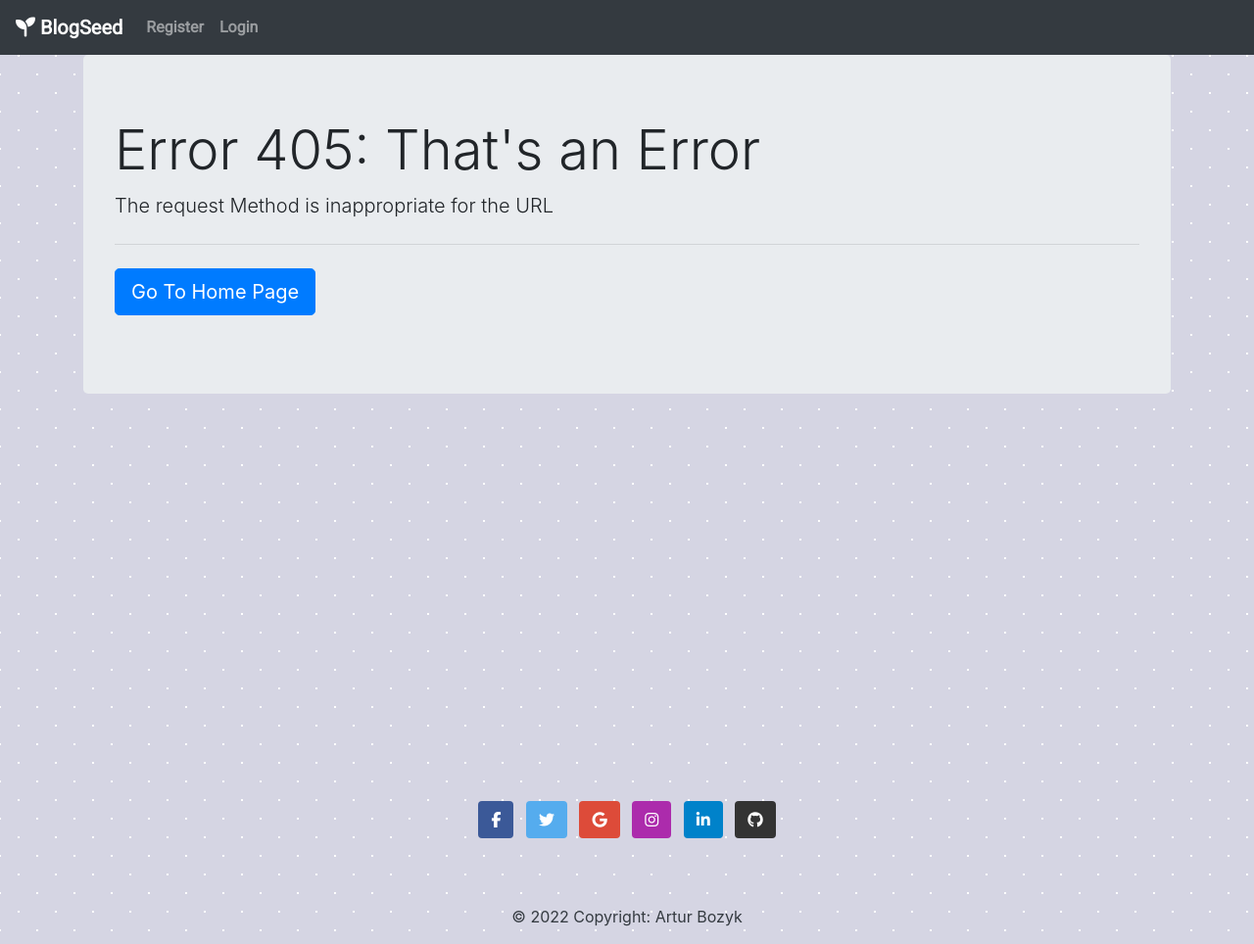
After one commit to Archie9010/Blog, a Django app: template templates/errors/405.html in a window 1280 px wide. The commit adds this page. Shown: the whole page at 98% size. Run offline with Django 3.2, Linux system fonts and the light colour scheme; the template is opened without the code that fills it, so the values that code supplies are empty; some libraries are stand-ins or nearby versions.

Commit message:
add 405 error handler

```diff
--- /dev/null
+++ b/templates/errors/405.html
@@ -0,0 +1,15 @@
+{% extends 'base.html' %}
+{% block title %}405{% endblock %}
+
+{% block content %}
+
+<div class="jumbotron">
+    <h1 class="display-4">Error 405: That's an Error</h1>
+    <p class="lead">The request Method is inappropriate for the URL</p>
+    <hr class="my-4">
+    <p class="lead">
+      <a class="btn btn-primary btn-lg" href="{% url 'home' %}" role="button">Go To Home Page</a>
+    </p>
+</div>
+
+{% endblock %}
--- a/theblog/settings.py
+++ b/theblog/settings.py
@@ -30,7 +30,7 @@ TEMPLATES_DIR = os.path.join(BASE_DIR, 'templates')
 SECRET_KEY = os.environ.get('SECRET_KEY')
 
 # SECURITY WARNING: don't run with debug turned on in production!
-DEBUG = False
+DEBUG = True
 
 X_FRAME_OPTIONS = 'SAMEORIGIN'
 
@@ -96,7 +96,7 @@ WSGI_APPLICATION = 'theblog.wsgi.application'
 
 # if development:
 
-#     DATABASES = {
+# DATABASES = {
 #         'default': {
 #             'ENGINE': 'django.db.backends.sqlite3',
 #             'NAME': BASE_DIR / 'db.sqlite3',
```
Also changed, not shown: blog/test_views.py (+10 -0 lines), templates/article_detail.html (+5 -2 lines), theblog/views.py (+10 -3 lines), templates/405.html (deleted), templates/errors/403.html (renamed from templates/403.html), templates/errors/404.html (renamed from templates/404.html), templates/errors/500.html (renamed from templates/500.html), 1 other file.
